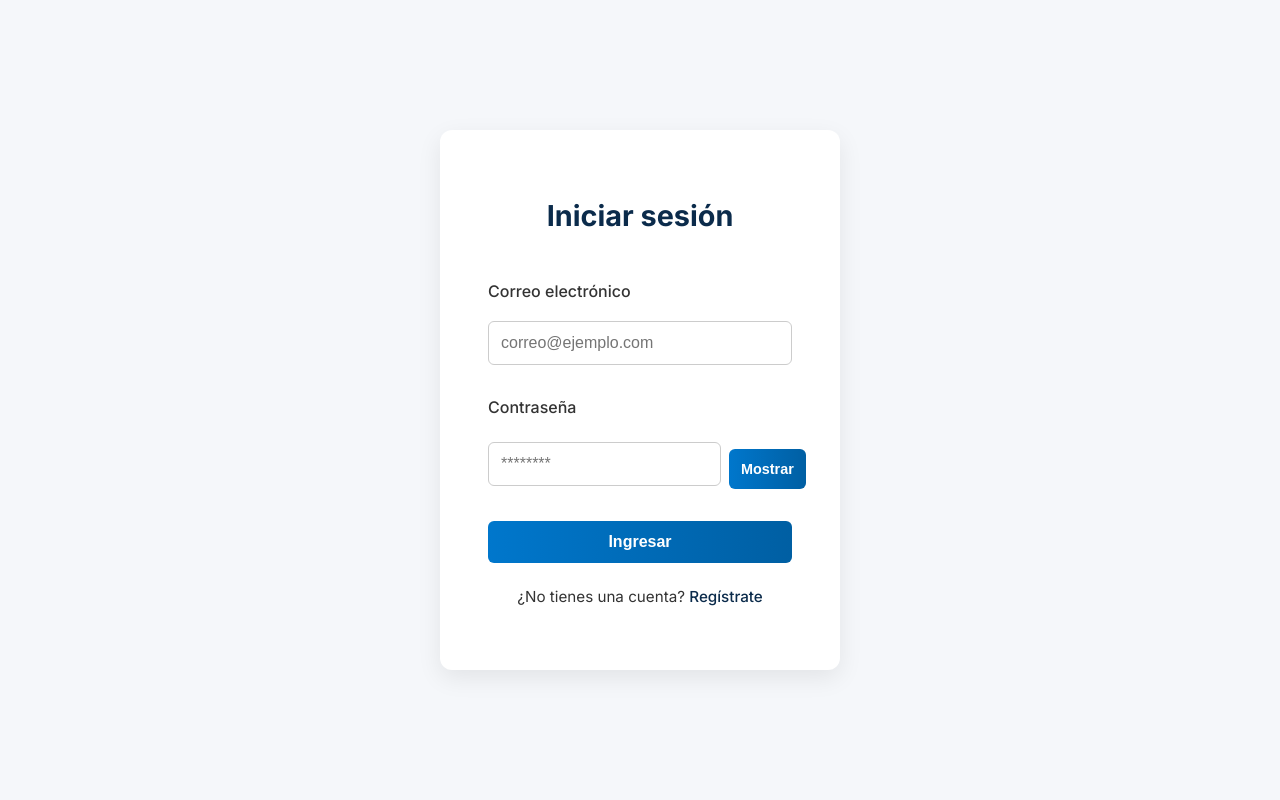
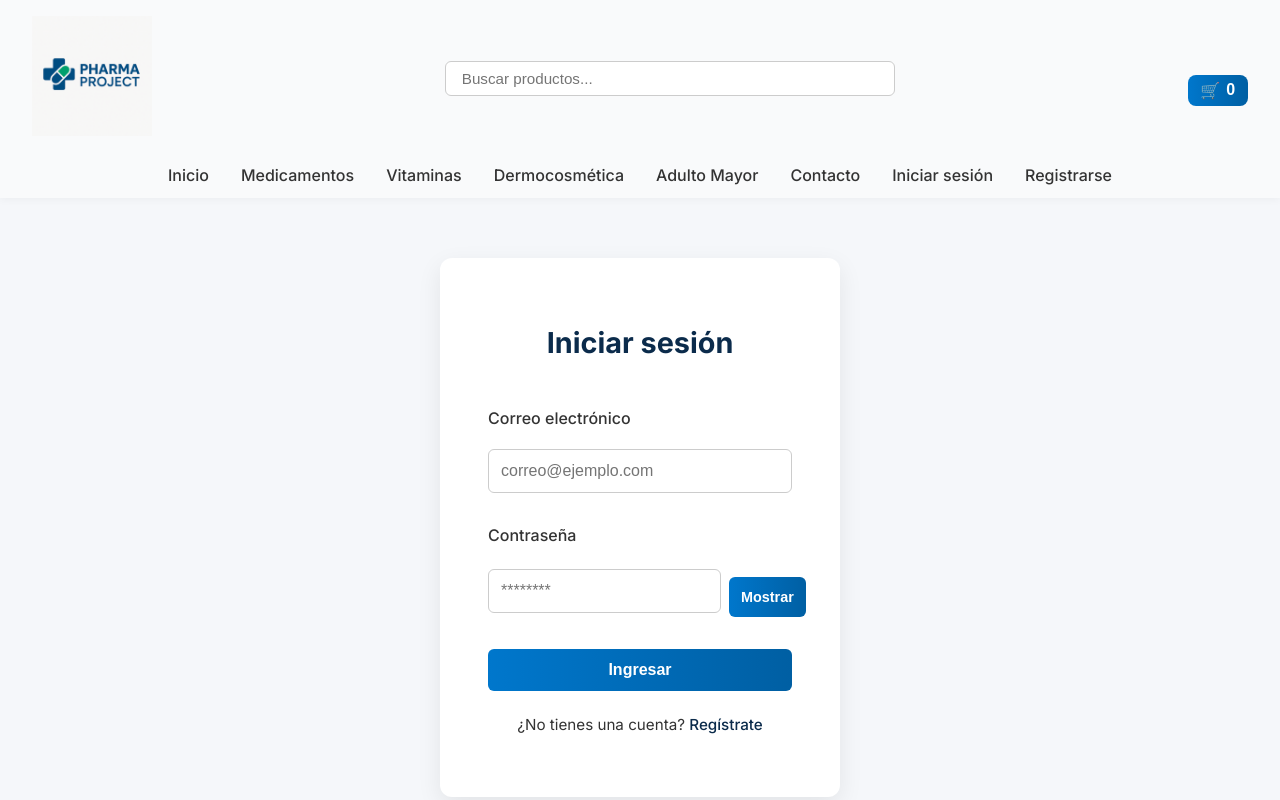
Before and after one commit to Diegocarrasco12/pharma_project, a React (Vite) app in the folder frontend/: page /login in a window 1280 px wide. Shown: the top 800 px of the page. Built offline with nearby package versions, Linux system fonts and the light colour scheme; no server answers.

Commit message:
mejora visual pagina login

```diff
--- a/frontend/src/pages/LoginPage.jsx
+++ b/frontend/src/pages/LoginPage.jsx
@@ -1,8 +1,10 @@
 import React, { useState, useRef, useEffect } from 'react';
-import styles from './LoginPage.module.css';
 import { Link, useNavigate } from 'react-router-dom';
 import { toast } from 'react-toastify';
-import ScrollTopLogo from '../components/ScrollTopLogo'; // ✅ agregado
+import Header from '../components/Header';
+import Footer from '../components/Footer';
+import ScrollTopLogo from '../components/ScrollTopLogo';
+import styles from './LoginPage.module.css';
 
 const API_URL = import.meta.env.VITE_API_URL;
 
@@ -13,7 +15,7 @@ const LoginPage = () => {
   const [loading, setLoading] = useState(false);
   const [showPassword, setShowPassword] = useState(false);
   const firstErrorRef = useRef(null);
-  const navigate = useNavigate(); // ✅ para redireccionar
+  const navigate = useNavigate();
 
   const validate = () => {
     const newErrors = {};
@@ -56,13 +58,12 @@ const LoginPage = () => {
           toast.success('Inicio de sesión exitoso');
           localStorage.setItem('token', data.token);
           if (data.role) {
-            localStorage.setItem('role', data.role); // ✅ guarda el rol si viene
+            localStorage.setItem('role', data.role);
           }
 
           setEmail('');
           setPassword('');
 
-          // ✅ Redirecciona según rol
           if (data.role === 'admin') {
             navigate('/admin/mensajes');
           } else {
@@ -81,6 +82,9 @@ const LoginPage = () => {
   };
 
   return (
+    <>
+      <Header />
+      <div className={styles.pageWrapper}>
         <div className={styles.loginContainer}>
           <div className={styles.loginBox}>
             <h1>Iniciar sesión</h1>
@@ -122,9 +126,12 @@ const LoginPage = () => {
               ¿No tienes una cuenta? <Link to="/registro">Regístrate</Link>
             </p>
           </div>
+        </div>
 
-      <ScrollTopLogo /> {/* ✅ Logo flotante siempre visible en mobile */}
+        <ScrollTopLogo />
       </div>
+      <Footer />
+    </>
   );
 };
 
--- a/frontend/src/pages/LoginPage.module.css
+++ b/frontend/src/pages/LoginPage.module.css
@@ -1,9 +1,13 @@
+.pageWrapper {
+  background-color: #f5f7fa;
+  padding: 60px 20px;
+  min-height: calc(100vh - 140px); /* espacio entre header y footer */
+}
+
 .loginContainer {
-  min-height: 100vh;
   display: flex;
   justify-content: center;
   align-items: center;
-  background-color: #f5f7fa;
 }
 
 .loginBox {
@@ -79,6 +83,7 @@
   margin-top: -0.5rem;
   margin-bottom: 0.5rem;
 }
+
 .passwordContainer {
   position: relative;
   display: flex;
```
Lines whose indentation alone changed are shown as unchanged.
